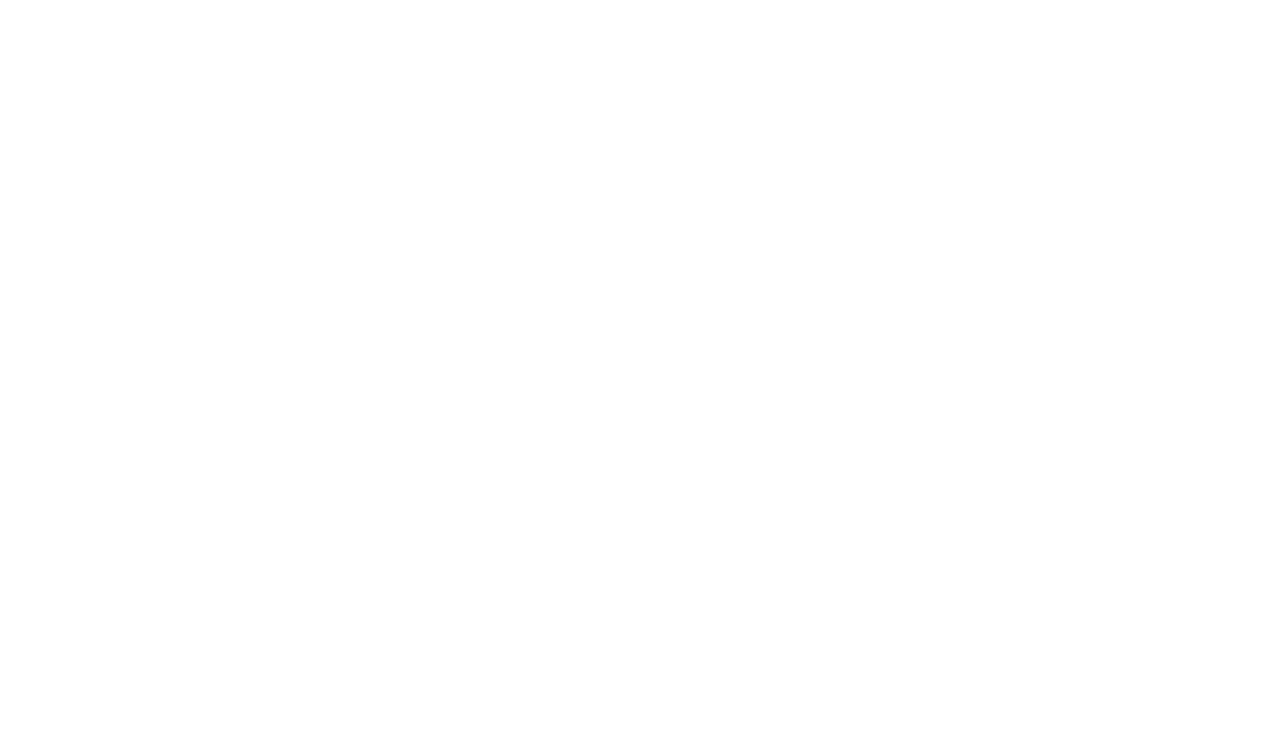
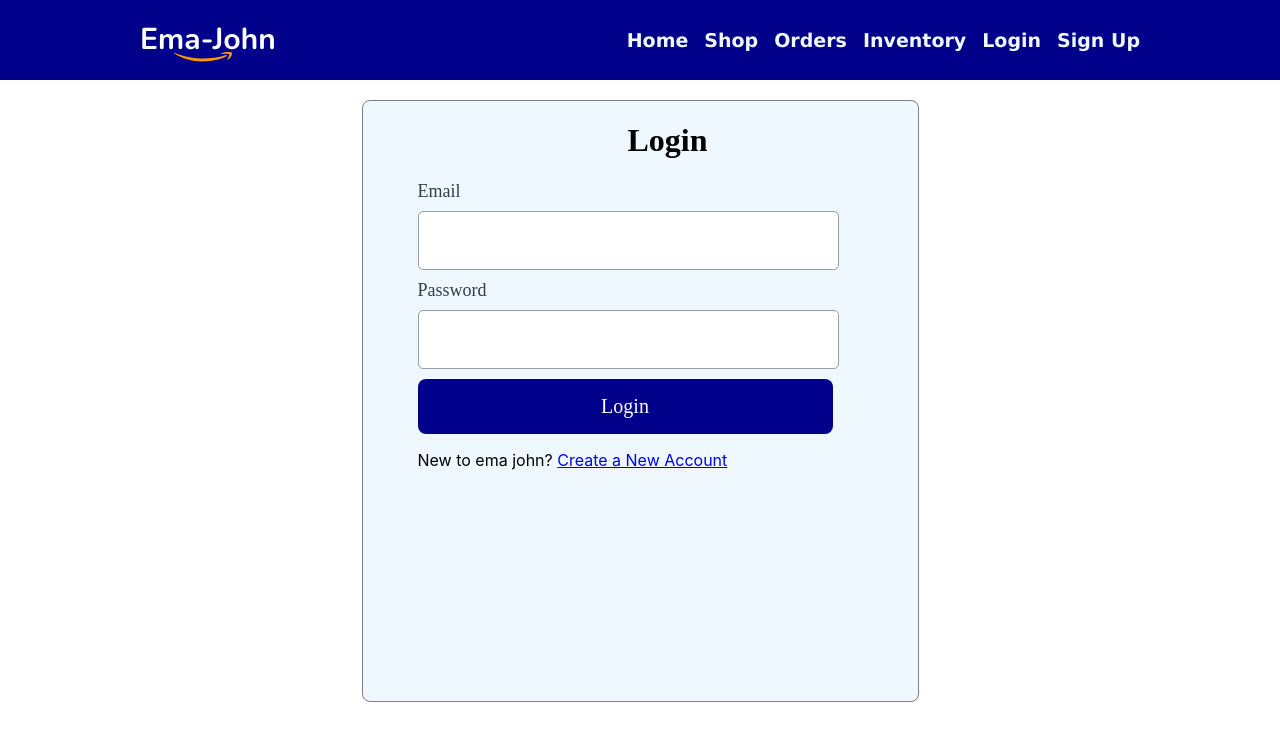
Before and after one commit to Farhanayesmin2/ema-john-firebase-context, a React (Create React App) app: page /login in a window 1280 px wide. Shown: the top 740 px of the page. Built offline with nearby package versions, Linux system fonts and the light colour scheme.

Commit message:
Create login and signup page

```diff
--- a/src/Layout/Main.js
+++ b/src/Layout/Main.js
@@ -7,6 +7,7 @@
         <div>
             <Header></Header>
             <Outlet></Outlet>
+
         </div>
     );
 };
--- a/src/components/Login/Login.css
+++ b/src/components/Login/Login.css
@@ -0,0 +1,59 @@
+.form-container{
+    width: 500px;
+    height: 600px;
+    margin: 20px auto;
+    background-color: aliceblue;
+    border: 1px solid gray;
+    border-radius: 8px;
+    padding-left: 55px;
+    padding-right: 0px;
+}
+.login-title{
+    text-align: center;
+    font-family: cursive;
+   font-weight: 500px;
+}
+.login-title:hover{
+    color: darkblue;
+}
+.form-control{
+    font-family: cursive;
+    margin-bottom: 10px;
+
+}
+.form-control label{
+    display: block;
+    font-weight: 400px;
+    font-size: 18px;
+    line-height: 20px;
+    margin-bottom: 10px;
+    color: #2A414F;
+
+}
+.form-control input{
+    width: 415px;
+    height: 55px;
+    border: 1px solid #95A0A7;
+    border-radius: 5px;
+    font-size: 18px;
+    outline-style: none;
+    background-color: white;
+}
+.btn-login{
+    width: 415px;
+    height: 55px;
+    font-weight: 700px;
+    font-size: 20px;
+    background-color:  darkblue;
+    color: rgb(255, 255, 255);
+    border: none;
+    border-radius: 8px;
+    font-size: 20px;
+    line-height: 25px;
+    font-family: cursive;
+}
+.btn-login:hover{
+    border: 2px solid darkblue;
+    color: darkblue;
+    background-color: white;
+}
--- a/src/components/Login/Login.js
+++ b/src/components/Login/Login.js
@@ -1,9 +1,27 @@
 import React from 'react';
-
+import { Link } from 'react-router-dom';
+import './Login.css';
 const Login = () => {
     return (
-        <div>
+        <div className='form-container'>
+            <h1 className='login-title'>Login</h1>
+            <form>
+                <div className='form-control'>
+                    <label htmlFor='email'>
+                         Email
+                    </label>
+                    <input type="email" name="name" id="" required />
+                </div>
+                <div className='form-control'>
+                    <label htmlFor='password'>
+                         Password
+                    </label>
+                    <input type="password" name="password" id="" required />
+                </div>
 
+                <input className='btn-login' type="submit" value="Login" />
+            </form>
+            <p>New to ema john? <Link to='/signup'>Create a New Account</Link>  </p>
         </div>
     );
 };
--- a/src/components/SignUp/SignUp.js
+++ b/src/components/SignUp/SignUp.js
@@ -1,9 +1,27 @@
 import React from 'react';
+import { Link } from 'react-router-dom';
 
 const SignUp = () => {
     return (
-        <div>
+        <div className='form-container'>
+            <h1 className='login-title'>Sign Up</h1>
+            <form>
+                <div className='form-control'>
+                    <label htmlFor='email'>
+                         Email
+                    </label>
+                    <input type="email" name="name" id="" required />
+                </div>
+                <div className='form-control'>
+                    <label htmlFor='password'>
+                         Password
+                    </label>
+                    <input type="password" name="password" id="" required />
+                </div>
 
+                <input className='btn-login' type="submit" value="SignUp" />
+            </form>
+            <p>Already Have an Account? <Link to='/login'>Log In </Link> </p>
         </div>
     );
 };
```
Also changed, not shown: src/App.js (+9 -8 lines).
